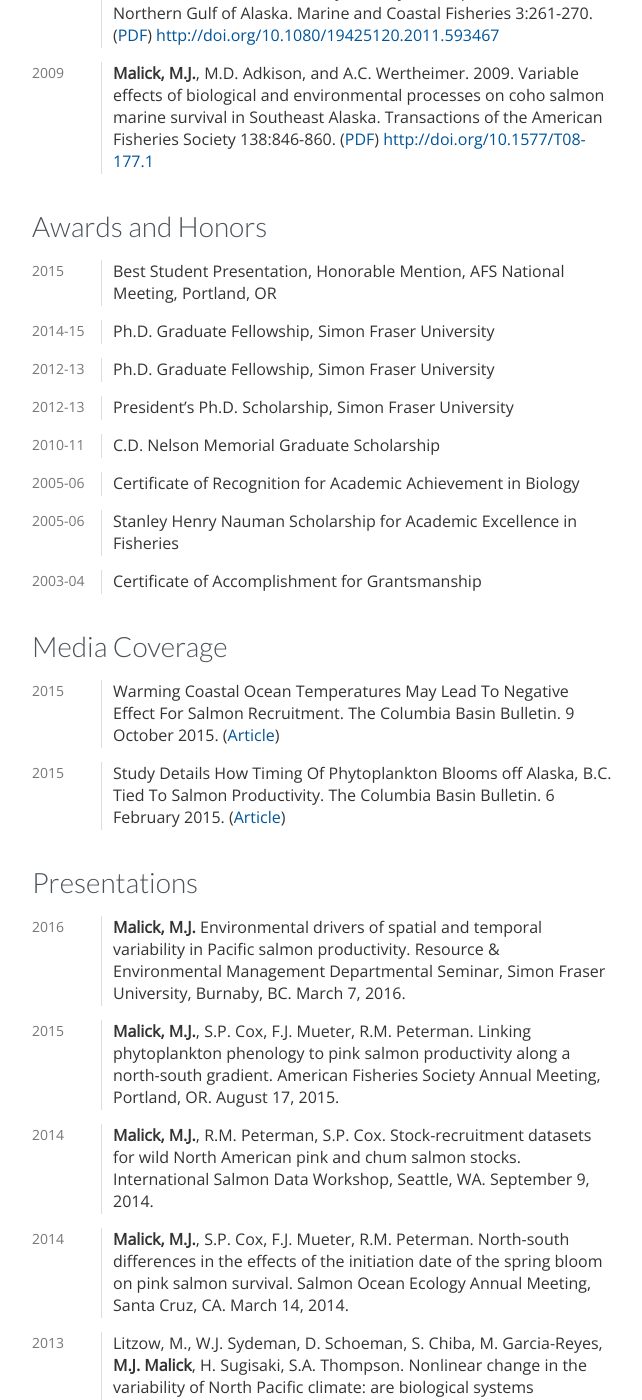
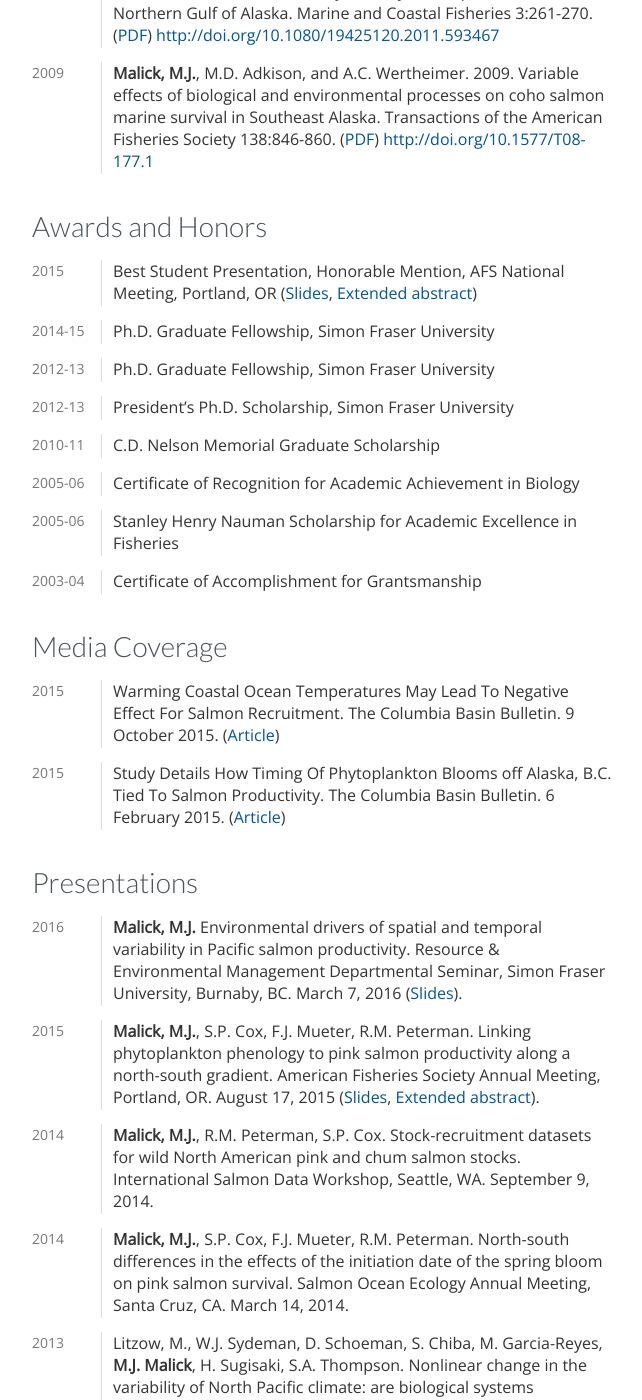
Before and after one commit to michaelmalick/michaelmalick.github.io, a Jekyll site: the page built from cv/index.md, in a window 1280 px wide and 1400 px high, scrolled down 1257 px. Shown: the whole window, without its empty margins (438-1080 px from the left). Built offline with Jekyll 4.4.1, drawn with Linux system fonts in a browser that asks for light colours.

Commit message:
Added slides and extended abstract to CV

```diff
--- a/cv/index.md
+++ b/cv/index.md
@@ -96,6 +96,7 @@ Awards and Honors
 
 2015
 :   Best Student Presentation, Honorable Mention, AFS National Meeting, Portland, OR
+    ([Slides][Slides:afs-2015], [Extended abstract][Abstract:afs-2015])
 
 2014-15
 :   Ph.D. Graduate Fellowship, Simon Fraser University
@@ -141,14 +142,15 @@ Presentations
 2016
 :   **Malick, M.J.** Environmental drivers of spatial and temporal variability
     in Pacific salmon productivity. Resource & Environmental Management
-    Departmental Seminar, Simon Fraser University, Burnaby, BC. March 7, 2016.
+    Departmental Seminar, Simon Fraser University, Burnaby, BC. March 7, 2016
+    ([Slides][Slides:sfu-seminar-2016]).
 
 
 2015
 :   **Malick, M.J.**, S.P. Cox, F.J. Mueter, R.M. Peterman. Linking
     phytoplankton phenology to pink salmon productivity along a north-south
     gradient. American Fisheries Society Annual Meeting, Portland, OR.
-    August 17, 2015.
+    August 17, 2015 ([Slides][Slides:afs-2015], [Extended abstract][Abstract:afs-2015]).
 
 2014
 :   **Malick, M.J.**, R.M. Peterman, S.P. Cox. Stock-recruitment datasets for
@@ -331,3 +333,6 @@ Work Experience
 [Malick:2009]: https://dl.dropboxusercontent.com/u/43909530/papers/malick_etal_2009.pdf
 [UAF:Msc]: https://dl.dropboxusercontent.com/u/43909530/papers/malick_msc_thesis_2008.pdf
 [MalickCV]: https://dl.dropboxusercontent.com/u/43909530/cv/malick-cv.pdf
+[Slides:sfu-seminar-2016]: https://dl.dropboxusercontent.com/u/43909530/slides/malick_sfu_seminar_2016.pdf
+[Slides:afs-2015]: https://dl.dropboxusercontent.com/u/43909530/slides/malick_etal_afs2015_slides.pdf
+[Abstract:afs-2015]: https://dl.dropboxusercontent.com/u/43909530/slides/malick_etal_afs2015_extended_abstract.pdf
```
Also changed, not shown: cv/malick-cv.md (+7 -2 lines), 1 other file.
